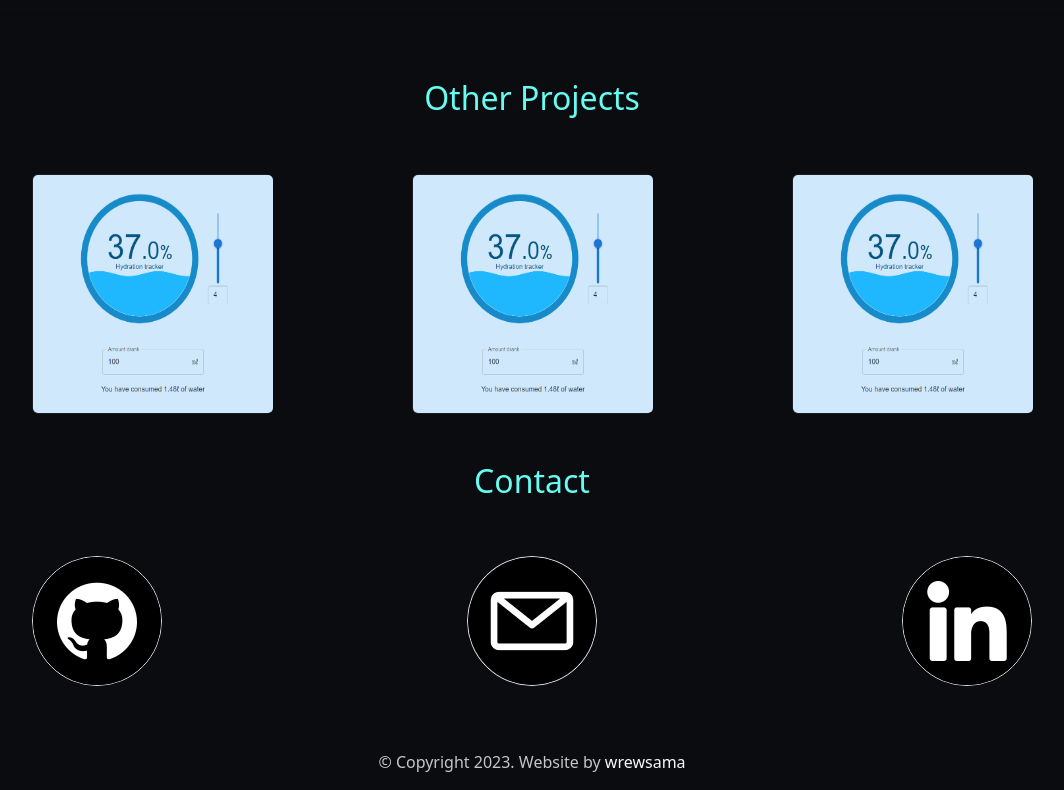
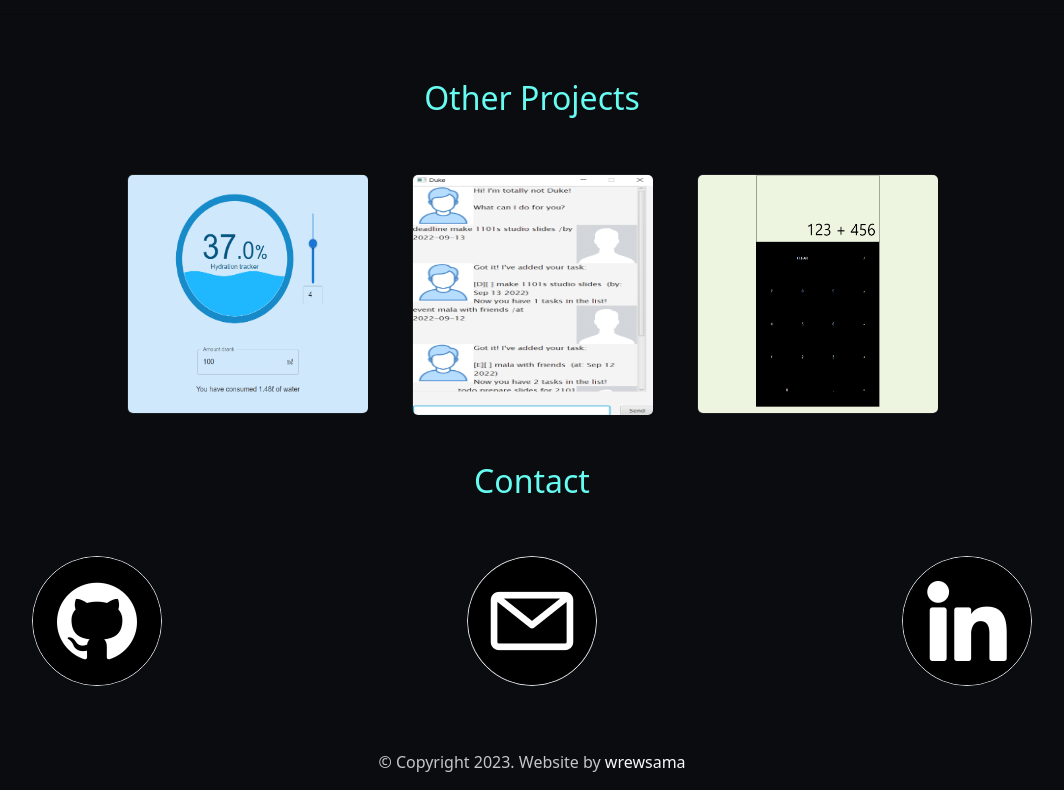
Before and after one commit to wrewsama/portfolio, a React (Create React App) app: page / in a window 1280 px wide. Shown: the part 3446-4236 px from the top of the page, without its empty margins (108-1172 px from the left). Built offline with nearby package versions, Linux system fonts and the light colour scheme.

Commit message:
add content for odin calc and 2103t ip

```diff
--- a/src/components/non-featured-project.js
+++ b/src/components/non-featured-project.js
@@ -2,7 +2,7 @@ import React from 'react'
 
 export default function NonFeaturedProject({ img, title, desc, link }) {
     return (
-        <div className="col-4 d-flex justify-content-center">
+        <div className="col-3 d-flex justify-content-center">
             <div className="card bg-dark text-center" style={{height: '15rem', width: '15rem'}}>
                 <img src={img} className="card-img" style={{height: '15rem', width: '15rem'}} />
 
--- a/src/components/other-projects.js
+++ b/src/components/other-projects.js
@@ -1,6 +1,8 @@
 import React from 'react'
 import NonFeaturedProject from './non-featured-project'
 import hnrIcon from '../img/hnr.png'
+import notDukeIcon from '../img/notduke.png'
+import calcIcon from '../img/calc.png'
 
 export default function OtherProjects() {
     return (
@@ -19,21 +21,21 @@ export default function OtherProjects() {
                                     }}
                                      />
 
-                <NonFeaturedProject title="Hydration Tracker"
-                                    img={hnrIcon}
-                                    desc="A web app to track water intake."
+                <NonFeaturedProject title="Totally Not Duke"
+                                    img={notDukeIcon}
+                                    desc="A todo list chatbot made with Java/JavaFX and tested with JUnit."
                                     link={{
-                                        name: "website",
-                                        url: "https://hnr2023-stayhydrated.onrender.com/"
+                                        name: "jar file",
+                                        url: "https://github.com/wrewsama/ip/releases/tag/v0.3"
                                     }}
                                      />
 
-                <NonFeaturedProject title="Hydration Tracker"
-                                    img={hnrIcon}
-                                    desc="A web app to track water intake."
+                <NonFeaturedProject title="Calculator"
+                                    img={calcIcon}
+                                    desc="A simple calculator made using vanilla HTML, CSS, and Javascript."
                                     link={{
                                         name: "website",
-                                        url: "https://hnr2023-stayhydrated.onrender.com/"
+                                        url: "https://wrewsama.github.io/odin-calculator/"
                                     }}
                                      />
             </div>
```
Also changed, not shown: src/img/calc.png (added), src/img/notduke.png (added).
